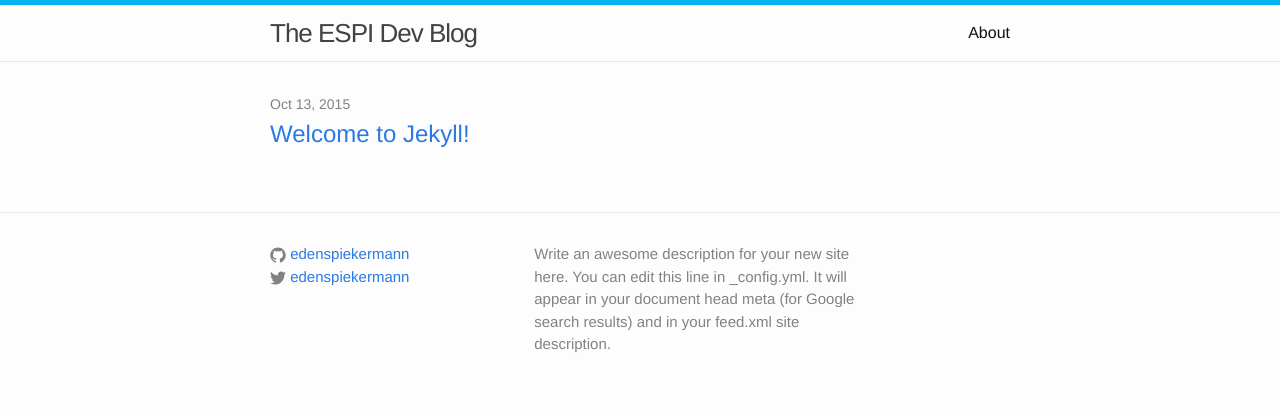
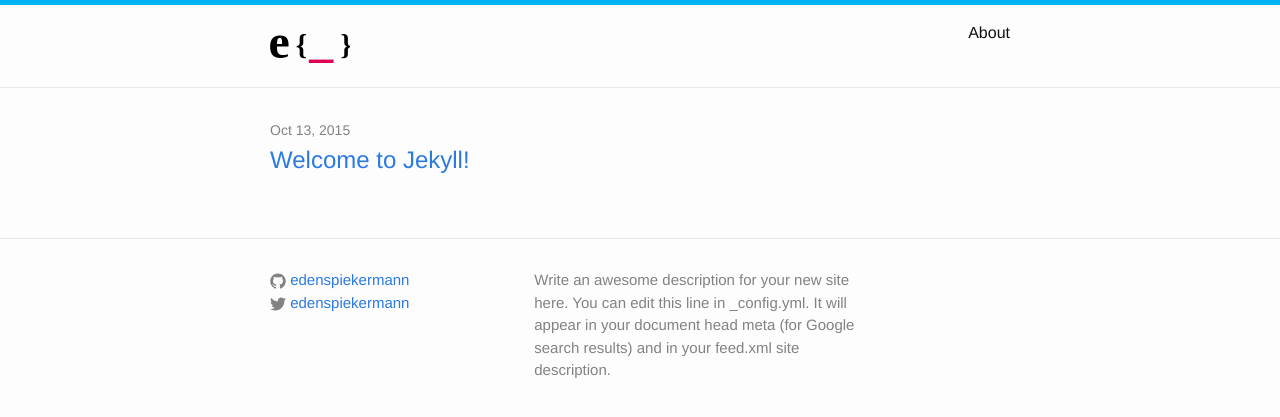
Before and after one commit to edenspiekermann/espi-devblog, a Jekyll site: the page built from index.html, in a window 1280 px wide. Shown: the top 417 px of the page. Built offline with Jekyll 4.4.1, drawn with Linux system fonts in a browser that asks for light colours.

Commit message:
stylize logo

```diff
--- a/_includes/header.html
+++ b/_includes/header.html
@@ -2,7 +2,9 @@
 
   <div class="wrapper">
 
-    <a class="site-title" href="{{ site.baseurl }}/">{{ site.title }}</a>
+    <a class="site-title" href="{{ site.baseurl }}/">
+      <img class="site-logo" src="{{ site.baseurl }}/assets/images/espi-dev-blog-logo.svg" alt="logo" />
+    </a>
 
     <nav class="site-nav">
       <a href="#" class="menu-icon">
--- a/_sass/_layout.scss
+++ b/_sass/_layout.scss
@@ -10,12 +10,17 @@
     position: relative;
 }
 
+.site-logo {
+    width: 80px;
+}
+
 .site-title {
     font-size: 26px;
     line-height: 56px;
     letter-spacing: -1px;
     margin-bottom: 0;
     float: left;
+    padding: 0.5em 0em;
 
     &,
     &:visited {
```
